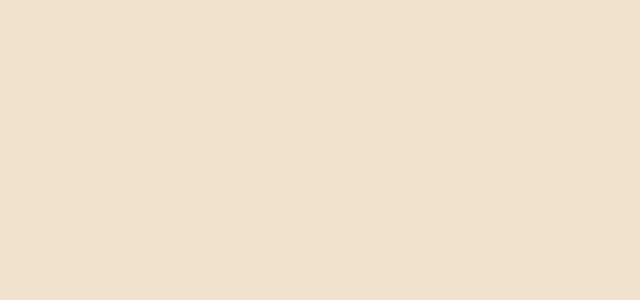
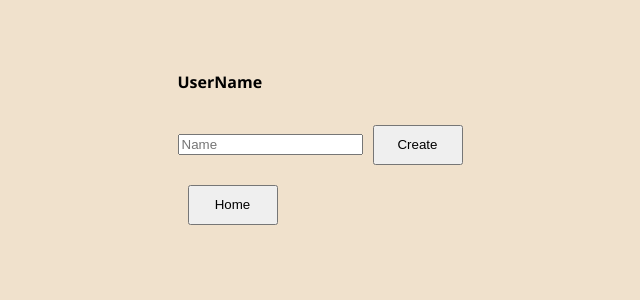
Before and after one commit to phpmvk/TravelPlanner, a React (Vite) app in the folder Client/: page /modify in a window 1280 px wide. Before the commit this address had no page. Shown: the top 300 px of the page, without its empty margins (315-955 px from the left). Built offline with nearby package versions, Linux system fonts and the light colour scheme.

Commit message:
add a modify comp

```diff
--- a/Client/src/App.jsx
+++ b/Client/src/App.jsx
@@ -8,6 +8,7 @@ import Activity from './Components/Activity/Activity'
 import Journey from './Components/Journey/Journey'
 import Result from './Components/Result/Result'
 import Trip from './Components/Trip/Trip'
+import Modify from './Components/Modifiy/Modify';
 
 import './App.css'
 
@@ -30,6 +31,7 @@ function App() {
           <Route path="/journey" element={<Journey />} />
           <Route path="/activity" element={<Activity />} />
           <Route path="/trip/:idTrip" element={<Trip />} />
+          <Route path="/modify" element={<Modify />} />
         </Routes>
       </TripContext.Provider>
     </BrowserRouter>
--- a/Client/src/Components/Explore/Explore.jsx
+++ b/Client/src/Components/Explore/Explore.jsx
@@ -1,45 +1,48 @@
-import { Link, useNavigate } from 'react-router-dom';
-import { parseISO } from 'date-fns'
+import { Link, useNavigate } from "react-router-dom";
+import { parseISO } from "date-fns";
 
-import {getSearchedTrips} from "../../api.service"
+import { getSearchedTrips } from "../../api.service";
 
-import './Explore.css'
+import "./Explore.css";
 
-function Explore({setsearchedTrips}) {
+function Explore({ setsearchedTrips }) {
 
   const navigate = useNavigate();
 
+  const handleSubmit = async function (e) {
+    e.preventDefault();
 
-    const handleSubmit = async function(e){
-        e.preventDefault()
-
-        const start = parseISO(e.target[0].value)
-        const end = parseISO(e.target[1].value)
+    const start = parseISO(e.target[0].value);
+    const end = parseISO(e.target[1].value);
     const budget = parseFloat(e.target[3].value);
-
 
     const newTrip = {
       start: start,
       end: end,
       depCity: e.target[2].value,
       budget: budget,
-            activities: e.target[4].value.split(",")
-        }
+      activities: e.target[4].value.split(","),
+    };
+
+    // if (!newTrip.depCity || !newTrip.budget || !newTrip.activities) {
+    //   setError("Please fill in all fields.");
+    //   return;
+    // }
 
     function diffMinutes(date1, date2) {
-            if (date2>date1){
+      if (date2 > date1) {
         const diff = Math.abs(date2 - date1);
-                return Math.floor((diff / (1000 * 60)));
+        return Math.floor(diff / (1000 * 60));
       }
       // A FAIRE !
       // Ajouter une fonction lorsqu'on se situe dans le cas où l'utilisateur a choisit une start date posterieur
       // à la end date où le formulaire ne pourra pas s'envoyer et un message d'erreur sera retourné disant à
       // l'utilsateur rentrer une end date supérieure à la start date
       const diff = Math.abs(date1 - date2);
-            return Math.floor((diff / (1000 * 60)));
+      return Math.floor(diff / (1000 * 60));
     }
 
-        console.log("diff de minutes",diffMinutes(start, end))
+    console.log("diff de minutes", diffMinutes(start, end));
 
     // const arr = e.target[4].value.split(",")
 
@@ -48,57 +51,62 @@ function Explore({setsearchedTrips}) {
     console.log(newTrip.end);
 
     const constructSearchUrl = function () {
-            const arrRes = ["http://localhost:3001/result/?"]
+      const arrRes = ["http://localhost:3001/result/?"];
       newTrip.activities.forEach((activity, index) => {
-                if (index===0) {
-                    arrRes.push("activities=")
-                } else{
-                    arrRes.push("&activities=")
+        if (index === 0) {
+          arrRes.push("activities=");
+        } else {
+          arrRes.push("&activities=");
         }
-                arrRes.push(activity)
+        arrRes.push(activity);
       });
-            arrRes.push("&budget=")
-            arrRes.push(newTrip.budget)
+      arrRes.push("&budget=");
+      arrRes.push(newTrip.budget);
+      arrRes.push("&depCity=");
+      arrRes.push(newTrip.depCity);
 
-            return arrRes.join("")
-        }
+      return arrRes.join("");
+    };
 
-        const url = constructSearchUrl()
+    const url = constructSearchUrl();
 
     console.log("result of search", url);
 
-        const resultOfSearch = await getSearchedTrips(url)
-        setsearchedTrips(resultOfSearch)
+      const resultOfSearch = await getSearchedTrips(url);
+      setsearchedTrips(resultOfSearch);
+      e.target.reset();
+      navigate("/result");
 
-        e.target.reset()
-
-        navigate("/result")
-    }
+  };
 
   return (
     <div className="Explore">
       <h1>Explore</h1>
       <form onSubmit={handleSubmit}>
         <h4>Start of the Trip</h4>
-            <input className="inputs" type="datetime-local" ></input>
+        <input className="inputs" type="datetime-local"></input>
         <h4>End of the activity</h4>
-            <input className="inputs" type="datetime-local" ></input>
+        <input className="inputs" type="datetime-local"></input>
         <h4>Departure City</h4>
-            <input className="inputs" placeholder="City"></input>
+        <input className="inputs" placeholder="City" required></input>
+
         <h4>Budget</h4>
-            <input className="inputs" placeholder="Price"></input>
+        <input className="inputs" name="budget" placeholder="Price" required></input>
+        {/* <label htmlFor="budget">Mandatory Input</label> */}
         <h4>Activities</h4>
-            <input className="inputs" placeholder="Name the activities you would like to do"></input>
-
+        <input
+          className="inputs"
+          placeholder="Name the activities you would like to do" required
+        ></input>
         <button className="button">Search</button>
-
       </form>
 
       <Link to="/">
         <button className="button">Home</button>
       </Link>
     </div>
-    )
+  );
 }
 
-  export default Explore
+
+export default Explore;
--- a/Client/src/Components/Home/Home.jsx
+++ b/Client/src/Components/Home/Home.jsx
@@ -20,6 +20,10 @@ function Home() {
        <button className='button'>Post</button>
        </Link>
 
+       <Link to="/modify">
+       <button className='button'>Modify Trip</button>
+       </Link>
+
       </div>
 
 
--- /dev/null
+++ b/Client/src/Components/Modifiy/Modify.css
@@ -0,0 +1,8 @@
+.trip-card {
+    border: 1px solid gray;
+    padding: 10px;
+    margin-bottom: 10px;
+    background-image: linear-gradient(180deg, #f7f7f7 0%, #ffeee3 100%);
+    border-radius: 10px;
+    box-shadow: 0px 2px 5px rgba(0, 0, 0, 0.1);
+  }
--- /dev/null
+++ b/Client/src/Components/Modifiy/Modify.jsx
@@ -0,0 +1,66 @@
+import { Link } from 'react-router-dom';
+import './Modify.css'
+import { getTripsByUser/*, getActivitiesByTripId */} from "../../api.service"
+import { useState } from 'react';
+
+function Modify() {
+  const [trips, setTrips] = useState([]);
+
+  const handleSubmit = async function(e){
+    e.preventDefault();
+
+    const searchedUser = {
+        user: e.target[0].value,
+    }
+
+    const constructSearchUrl = function () {
+        const arrRes = ["http://localhost:3001/modify?user="];
+        arrRes.push(searchedUser.user);
+        return arrRes.join("");
+    };
+
+    const url = constructSearchUrl();
+
+    const resultOfSearch = await getTripsByUser(url);
+
+    setTrips(resultOfSearch);
+
+    e.target.reset()
+  }
+
+  const renderTrips = () => {
+    if (trips.length === 0) {
+      return null;
+    }
+    return trips.map((trip) => {
+      return (
+        <div className="trip-card" key={trip.id}>
+          <h3>{trip.name}</h3>
+          <p>User: {trip.user}</p>
+          <p>Departure City: {trip.depCity}</p>
+          <p>Arrival City: {trip.arrCity}</p>
+          <p>Budget: {trip.budget}</p>
+          <p>Duration: {trip.duration} days</p>
+        </div>
+      );
+    });
+  };
+
+  return (
+    <div>
+      <form onSubmit={handleSubmit}>
+        <h4>UserName</h4>
+        <input className="inputs" placeholder="Name"></input>
+        <button className="button" type="submit">Create</button>
+      </form>
+
+      {renderTrips()}
+
+      <Link to="/">
+        <button className="button">Home</button>
+      </Link>
+    </div>
+  );
+}
+
+export default Modify
--- a/Client/src/api.service.jsx
+++ b/Client/src/api.service.jsx
@@ -92,4 +92,24 @@ export const getSearchedTrips = async (url2) => {
   }
 };
 
+export const getTripsByUser = async (url3) => {
+  try {
+    const response = await fetch(url3);
+    const res = await response.json();
+    // console.log(res);
+    // const res = response.json();
+    return res;
+  } catch (error) {
+    console.log(error);
+  }
+};
+
+// export const getActivitiesByTripId = async (id) => {
+//   const activities = await prisma.activity.findMany({
+//     where: { idTrip: id },
+//     // orderBy: { start: 'asc' },
+//   })
+//   return activities
+// }
+
 // export { postTrip, postJourney, postActivity, getTrip, getAllTrips }
```
Also changed, not shown: 2 other files (tests, documents, lock files or other folders). Lines whose indentation alone changed are shown as unchanged.
